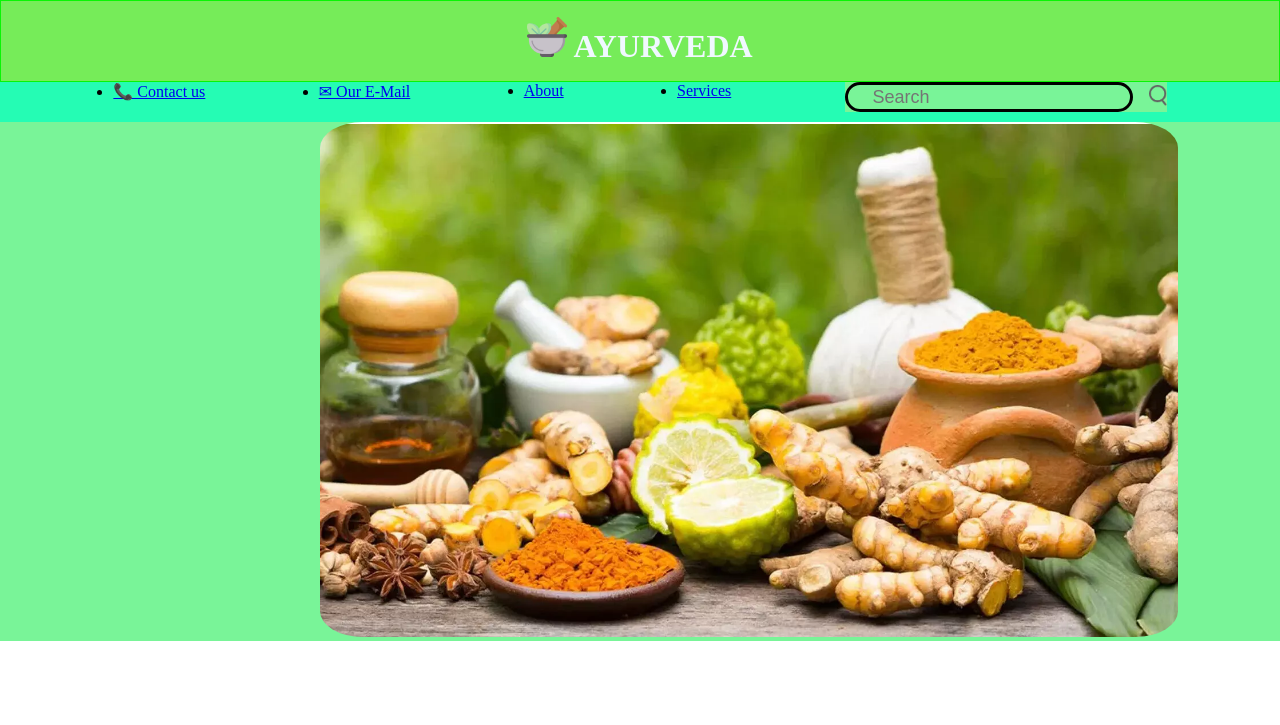
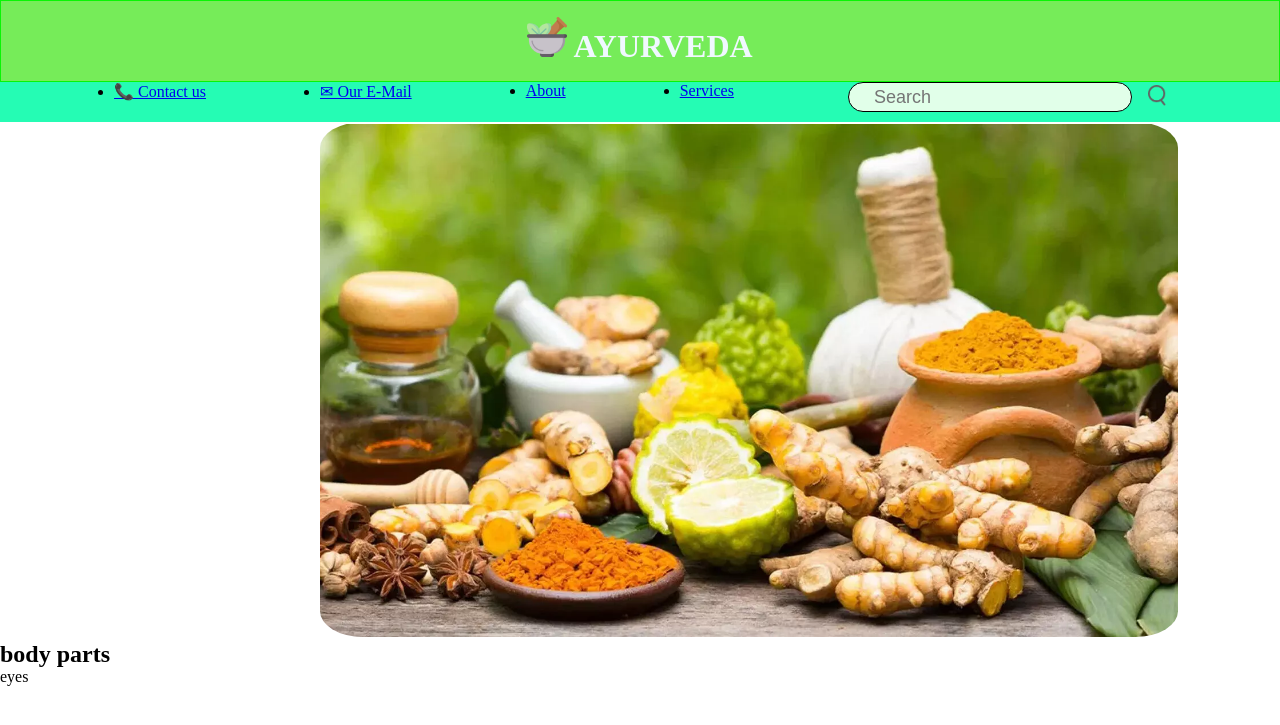
Before and after one commit to HIDZI123/NFC_CluelessCoders, a Django app: template ayurveda_nfc/main/templates/main/index.html in a window 1280 px wide; the page is wider, and only the part inside the window is pictured. Shown: the top 725 px of that part. Run offline with Django 4.2, Linux system fonts and the light colour scheme; the template is opened without the code that fills it, so the values that code supplies are empty.

Commit message:
added new file

```diff
--- a/ayurveda_nfc/main/templates/main/index.html
+++ b/ayurveda_nfc/main/templates/main/index.html
@@ -30,7 +30,7 @@
                 </li>
                 <div class="search">
                     <input type="text" placeholder="Search" spellcheck="false">
-                    <button><img src="images/search.png"></button>
+                    <button class="button"><img src="images/search.png"></button>
                   </div>
 
 
@@ -39,6 +39,7 @@
 
     </header>
 
+
     <main class="main">
         <!-- adding image -->
         <figure class="main__fig">
@@ -46,6 +47,15 @@
         </figure>
 
     </main>
-
+    <section>
+        <h2>
+        body parts
+        </h2>
+        <ul>
+            <li>
+                <a>eyes</a>
+            </li>
+        </ul>
+    </section>
 </body>
 </html>
--- a/ayurveda_nfc/main/templates/main/style.css
+++ b/ayurveda_nfc/main/templates/main/style.css
@@ -54,13 +54,13 @@
     width: fit-content;
     display: flex;
     align-items: center;
-    background: #79f498;
+    background: transparent;
     justify-content: space-between;
   }
   .search input{
-    border :3px solid #000;
+    border :1px solid #000;
     outline: 10;
-    background: #79f498;
+    background: #e1ffe9;
     color: #555;
     padding: 10px 25px;
     height: 30px;
@@ -71,25 +71,29 @@
     text-align:left;
   }
   .search button{
+    border :1px solid #000;
     border :0;
     outline: 10;
-    background: #79f498;
+    background: transparent;
     border-radius: 50px;
     width: fit-content;
     height: fit-content;
     cursor: pointer;
   }
   .search button img{
+
     width: 18px;
   }
+
   /*main*/
   .main{
-    background-color: #79f498;
+    background-color:white;
+    align-items: center;
   }
 /* MAin image*/
 .main__img
   {
-    align-items: baseline;
-    margin-left:25%;
+    margin-left: 25%;
+    margin-right: 25%;
     border-radius: 5%;
   }
```
Also changed, not shown: ayurveda_nfc/main/templates/main/bodyparts.html (added).
